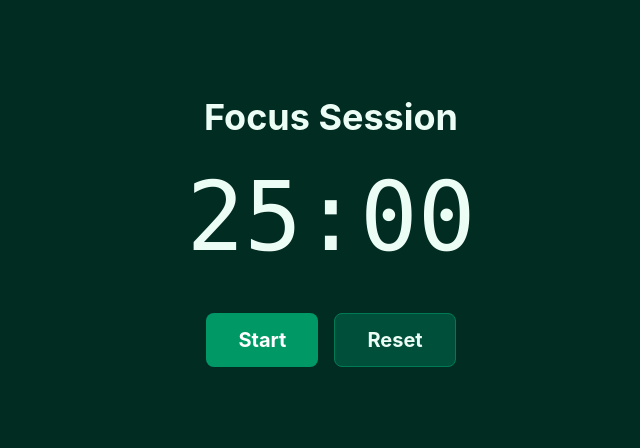
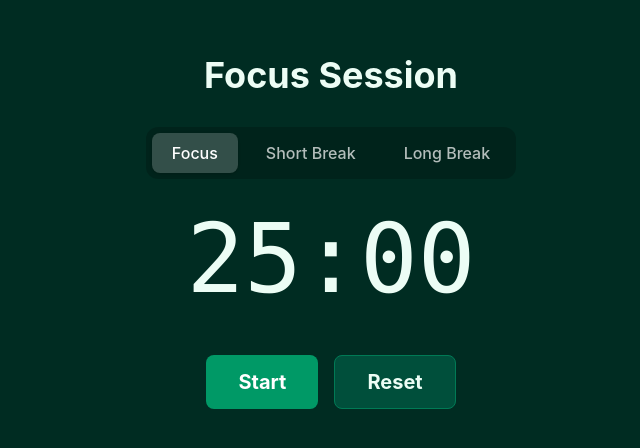
Before and after one commit to abikurian/pomodoro-tracker, a React (Vite) app: page / in a window 1280 px wide. Shown: the part 168-616 px from the top of the page, without its empty margins (309-949 px from the left). Built offline with nearby package versions, Linux system fonts and the light colour scheme.

Commit message:
feat: add stateful session modes and dynamic theme transitions

```diff
--- a/src/App.jsx
+++ b/src/App.jsx
@@ -1,8 +1,15 @@
 import { useState, useEffect } from 'react';
 
+const MODES = {
+  Focus: { duration: 25 * 60, bg: 'bg-emerald-950' },
+  'Short Break': { duration: 5 * 60, bg: 'bg-sky-950' },
+  'Long Break': { duration: 15 * 60, bg: 'bg-indigo-950' },
+};
+
 function App() {
-  // 1. State: 1500 seconds = 25 minutes
-  const [timeLeft, setTimeLeft] = useState(1500);
+  // 1. State: Mode, time remaining, and timer active status
+  const [mode, setMode] = useState('Focus');
+  const [timeLeft, setTimeLeft] = useState(MODES.Focus.duration);
   const [isActive, setIsActive] = useState(false);
 
   // 2. The Engine: Runs every time 'isActive' or 'timeLeft' changes
@@ -26,9 +33,32 @@ function App() {
   const seconds = timeLeft % 60;
   const displayTime = `${minutes.toString().padStart(2, '0')}:${seconds.toString().padStart(2, '0')}`;
 
+  const handleModeChange = (newMode) => {
+    setMode(newMode);
+    setIsActive(false);
+    setTimeLeft(MODES[newMode].duration);
+  };
+
   return (
-    <div className="bg-emerald-950 min-h-screen text-emerald-50 flex flex-col items-center justify-center transition-colors duration-500">
+    <div className={`${MODES[mode].bg} min-h-screen text-emerald-50 flex flex-col items-center justify-center transition-colors duration-500`}>
       <h1 className="text-4xl font-bold mb-8">Focus Session</h1>
+
+      {/* Mode toggle buttons */}
+      <div className="flex gap-2 mb-8 bg-black/20 p-1.5 rounded-xl">
+        {Object.keys(MODES).map((modeName) => (
+          <button
+            key={modeName}
+            onClick={() => handleModeChange(modeName)}
+            className={`px-5 py-2 rounded-lg font-medium transition-all ${
+              mode === modeName
+                ? 'bg-white/20 text-white font-bold shadow'
+                : 'text-white/70 hover:text-white hover:bg-white/10'
+            }`}
+          >
+            {modeName}
+          </button>
+        ))}
+      </div>
 
       <div className="text-8xl font-mono mb-12">
         {displayTime}
@@ -43,7 +73,7 @@ function App() {
         </button>
 
         <button
-          onClick={() => { setIsActive(false); setTimeLeft(1500); }}
+          onClick={() => { setIsActive(false); setTimeLeft(MODES[mode].duration); }}
           className="bg-emerald-900 border border-emerald-700 px-8 py-3 rounded-lg font-bold text-xl hover:bg-emerald-800 transition-colors"
         >
           Reset
```
